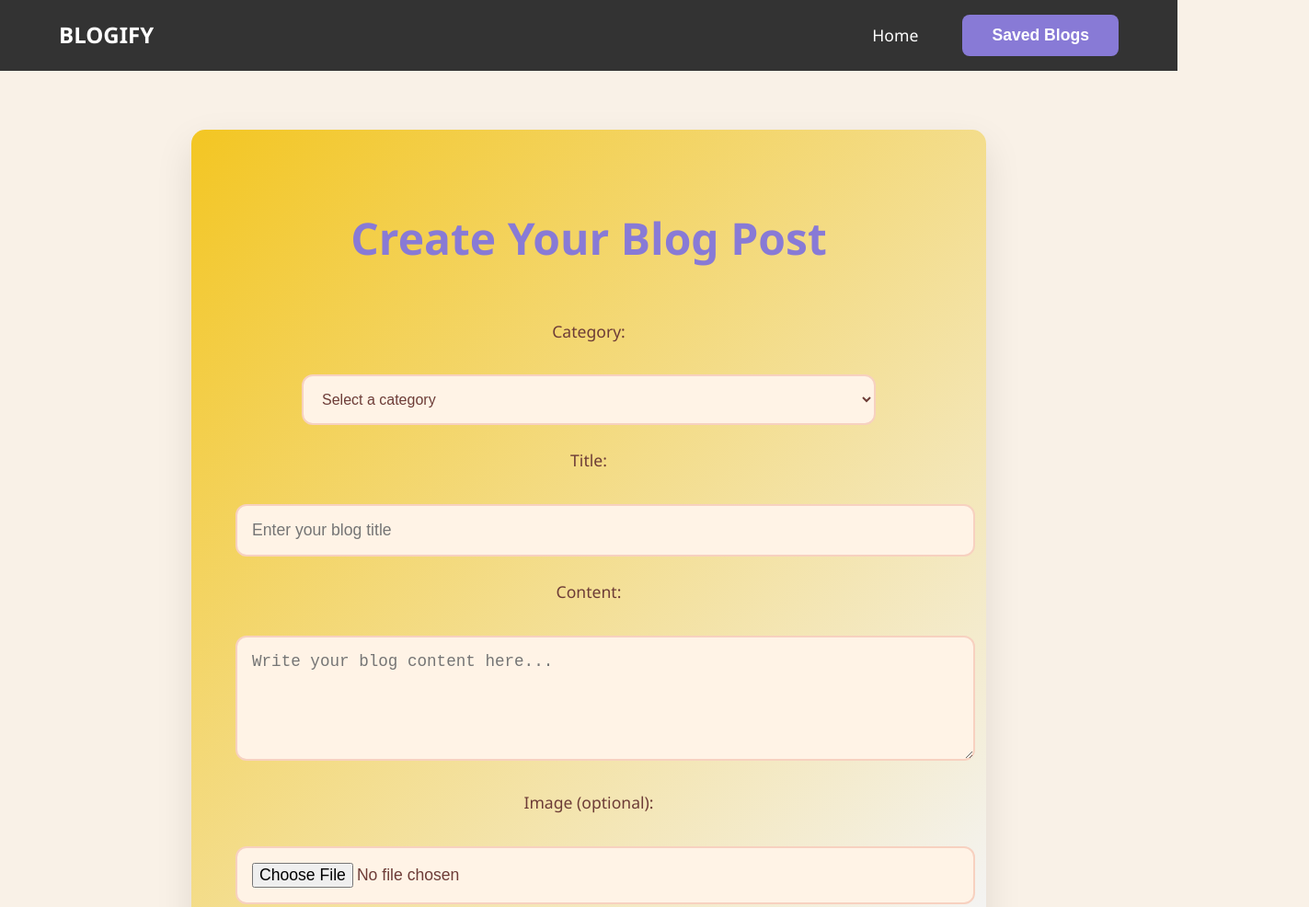
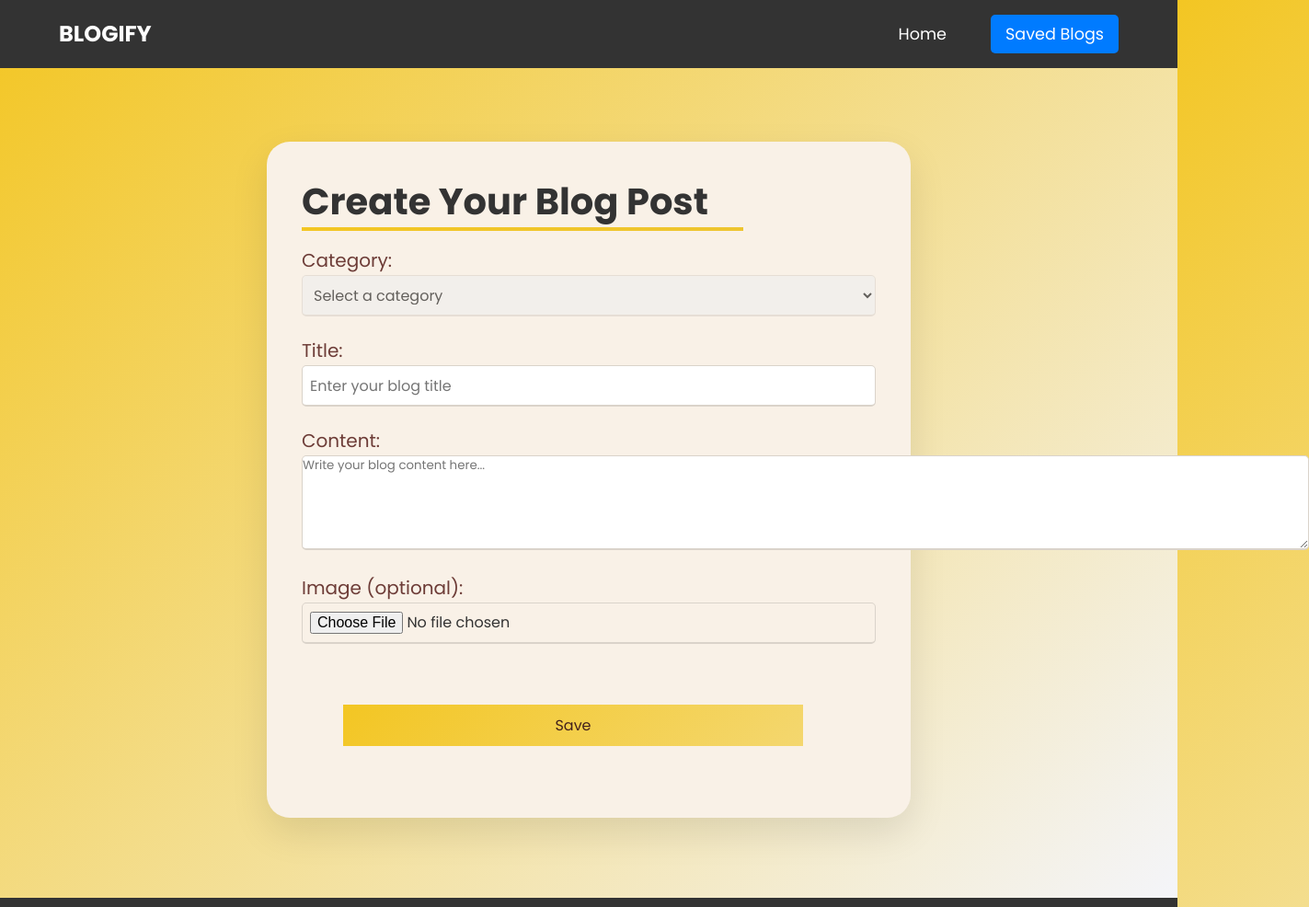
Before and after one commit to coffeecookey/Web-Dev-1, a plain HTML site: page BlogiFy/blog.html in a window 1280 px wide. Shown: the top 986 px of the page at 92% size, 1423 px wide, since content can reach past the window. Drawn offline with Linux system fonts and the light colour scheme.

Commit message:
Update blog.css

```diff
--- a/BlogiFy/blog.css
+++ b/BlogiFy/blog.css
@@ -1,115 +1,118 @@
-body {
-    background: #f9f1e7;
-    font-family: 'Segoe UI', Tahoma, Geneva, Verdana, sans-serif;
-    color: #333;
-    margin: 0;
+*{
+  margin:0;
   padding: 0;
+  box-sizing: border-box;
+  font-family: "poppins", sans-serif;
 }
-
-  .create-blog {
-    background: #fff7e6;
-    padding: 2.5rem 3rem;
-    text-align: center;
-    width: 60%;
-    max-width: 900px;
-    margin: 4rem auto;
-    border-radius: 15px;
-    box-shadow: 0px 16px 40px rgba(0, 0, 0, 0.1);
+html{
   background: linear-gradient(135deg, #F3C623, #F4F6FF);
 }
 
-  .create-blog h2 {
-    font-size: 3rem;
-    margin-bottom: 3rem;
-    color: #887ad6;
-    font-weight: 800;
+body{
+  color: #333;
 }
 
-  .form-group {
-    margin-bottom: 1.5rem;
+body section{
+  display: flex;
+  height:100vh;
+  flex-direction: column;
+  align-items: center;
+  font-size: 20px;
+  justify-content: flex-start;
+  margin-top: 5rem;
+}
+section label{
+  color:#6d3c37;
+  font-weight:400;
+}
+body h2{
+  font-size: 2.5rem;
   position: relative;
 }
 
-  .form-group label {
-    display: block;
-    margin-bottom: 0.5rem;
-    color: #6d3c37;
-    font-size: 1.1rem;
-    font-weight: 500;
+section div{
+  padding:0.5rem;
 }
 
-  .form-group input,
-  .form-group textarea {
+body h2::before{
+  content:' ';
+  position: absolute;
+  height: 4px;
+  width:30rem;
+  left:0;
+  bottom:0;
+  background:linear-gradient(135deg, #F3C623, #eec530);
+}
+
+section select,input{
+  padding:0.5rem;
+  font-size: 16px;
+  width:70%;
+}
+
+section button{
+  font-size: 16px;
+  height:45px;
+  padding: 10px;
+  margin: 45px;
+  width:100%;
+  max-width: 500px;
+  text-align: center;
+  background: linear-gradient(135deg, #F3C623, #f4d76f);
+  outline: none;
+  border: 0px;
+}
+
+button:hover{
+  background: linear-gradient(135deg, #f5cb33, #f4dd89);
+}
+
+.formbg{
+  background: #f9f1e7;
+  padding:25px 30px;
+  border-radius: 25px;
+  max-width: 700px;
+  width:100%;
+  box-shadow: 0px 16px 40px rgba(0, 0, 0, 0.1);
+
+}
+
+input, select{
+  height: 45px;
   width: 100%;
-    padding: 1rem;
-    font-size: 1.1rem;
-    border-radius: 12px;
-    border: 2px solid #f7d1c0;
-    background-color: #fff3e6;
-    color: #6d3c37;
-    transition: border 0.3s ease, box-shadow 0.3s ease;
+  display: block;
+  margin-bottom: 5px;
+  outline: none;
+  border-radius: 5px;
+  border: 1px solid #dad3ca;
+  border-bottom-width:2px;
+  transition: all 0.3 ease;
+}
+
+textarea{
+  outline: none;
+  border-radius: 5px;
+  border: 1px solid #dad3ca;
+  border-bottom-width:2px;
+  transition: all 0.3 ease;
 }
 
 .form-group input:focus,
   .form-group textarea:focus {
-    border-color: #f6a5a1;
-    box-shadow: 0px 0px 8px rgba(255, 182, 193, 0.6);
+    border-color: #6d3c37;
+    box-shadow: 0px 0px 15px rgba(59, 33, 16, 0.2);
     outline: none;
   }
 
-  textarea {
-    resize: vertical;
-  }
-
-  .btn {
-    background: #887ad6;
-    color: #fff;
-    padding: 0.75rem 2rem;
-    border-radius: 8px;
-    cursor: pointer;
-    font-size: 1.1rem;
-    font-weight: 600;
-    transition: background 0.3s ease, transform 0.2s ease;
-    border: none;
-  }
-
-  .btn:hover {
-    background: #5f4bd1;
-    transform: scale(1.05);
-  }
-
-  .save-btn {
-    background: #887ad6;
-=  }
-
-  .save-btn:hover {
-    background: #5f4bd1;
-  }
-
-  .post-btn {
-    background: #887ad6;
-  }
-
-  .post-btn:hover {
-    background: #5f4bd1;
-  }
-
-  .form-group select {
-    width: 100%;
-    padding: 1rem;
-    font-size: 1rem;
-    border-radius: 12px;
-    border: 2px solid #f7d1c0;
-    /* Same soft peach color */
-    background: #fff3e6;
-    color: #6d3c37;
+.form-group select{
+  opacity: 0.6;
   cursor: pointer;
   transition: border 0.3s ease, box-shadow 0.3s ease;
 }
 
 .form-group select:focus {
-    border-color: #f6a5a1;
-    box-shadow: 0px 0px 8px rgba(255, 182, 193, 0.6);
+  border-color:#6d3c37;
+  box-shadow: 0px 0px 15px rgba(59, 33, 16, 0.2);
   outline: none;
 }
 
```
Lines whose indentation alone changed are shown as unchanged.
